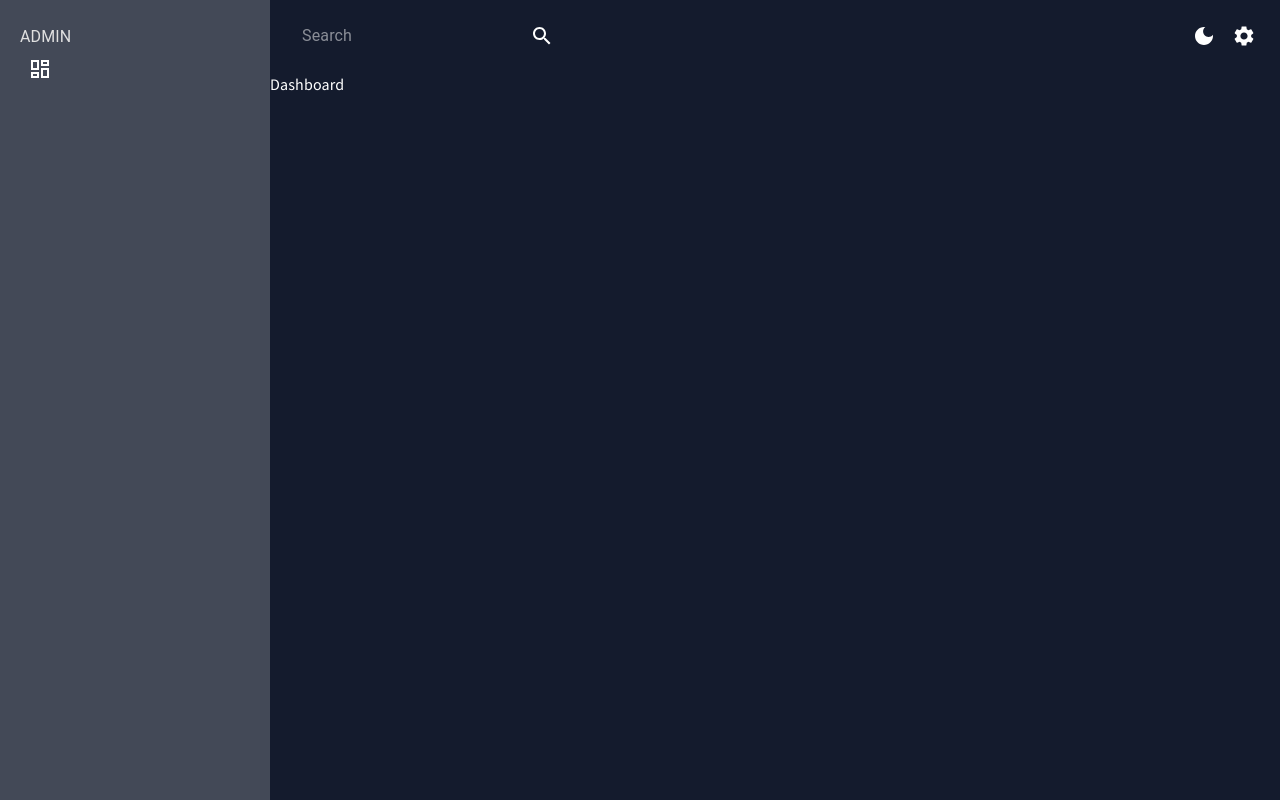
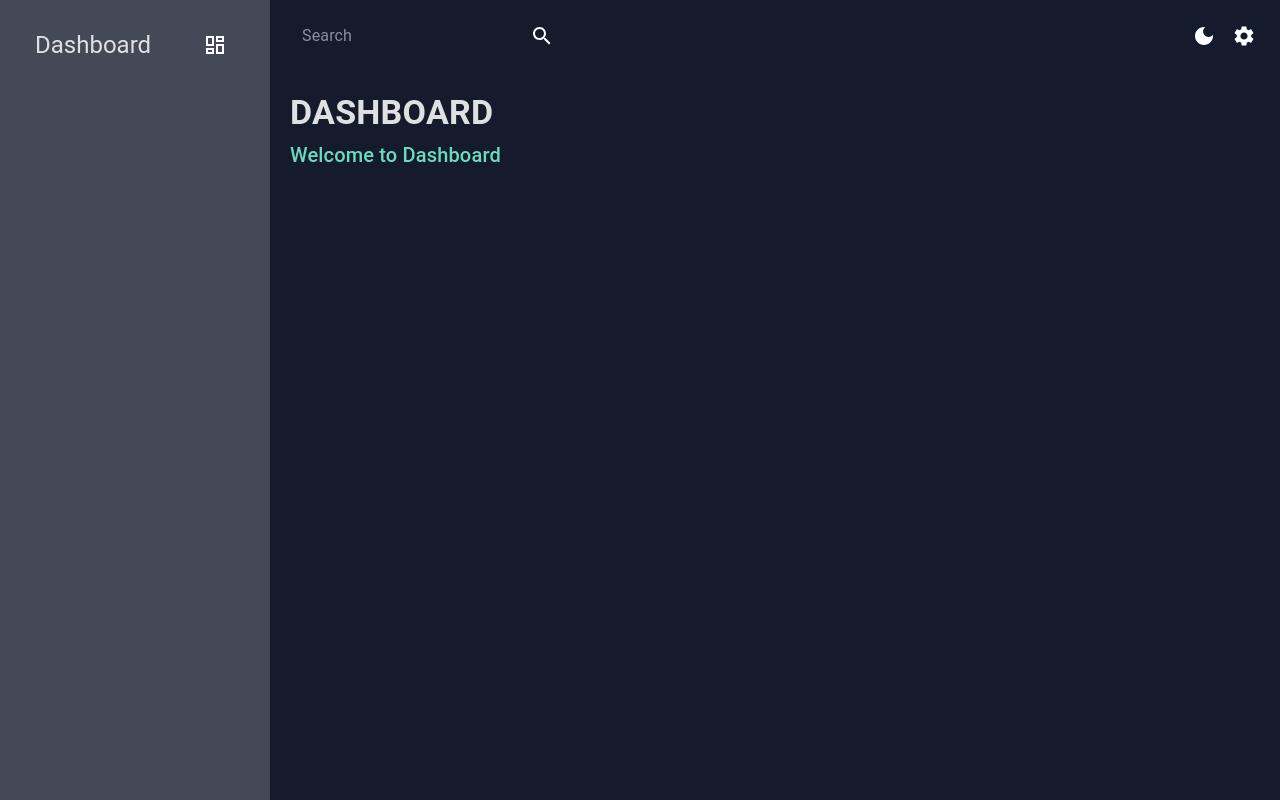
Before and after one commit to mas-fahmi/e-ticket-prototype, a React (Create React App) app in the folder frontend/: page / in a window 1280 px wide. Built offline with nearby package versions, Linux system fonts and the light colour scheme.

Commit message:
pagi pagi

```diff
--- /dev/null
+++ b/frontend/src/components/Header.jsx
@@ -0,0 +1,24 @@
+import { Typography, Box, useTheme } from "@mui/material";
+import { tokens } from "../theme";
+
+const Header = ({ title, subtitle }) => {
+  const theme = useTheme();
+  const colors = tokens(theme.palette.mode);
+  return (
+    <Box mb="30px">
+      <Typography
+        variant="h4"
+        color={colors.grey[100]}
+        fontWeight="bold"
+        sx={{ mb: "5px" }}
+      >
+        {title}
+      </Typography>
+      <Typography variant="h6" color={colors.greenAccent[400]}>
+        {subtitle}
+      </Typography>
+    </Box>
+  );
+};
+
+export default Header;
--- a/frontend/src/scenes/dashboard/index.jsx
+++ b/frontend/src/scenes/dashboard/index.jsx
@@ -1,5 +1,15 @@
+import { Box } from "@mui/material"
+import Header from "../../components/Header"
+
+
 const Dashboard = () => {
-    return <div>Dashboard</div>
+    return (
+        <Box m="20px">
+            <Box display="flex" justifyContent="space-between" alignItems="center">
+                <Header title="DASHBOARD" subtitle="Welcome to Dashboard"/>
+            </Box>
+        </Box>
+    )
 }
 
 export default Dashboard
--- a/frontend/src/scenes/global/Barside.jsx
+++ b/frontend/src/scenes/global/Barside.jsx
@@ -2,7 +2,7 @@
 import { ProSidebar, Menu, MenuItem } from "react-pro-sidebar";
 import { Box, IconButton, Typography, useTheme } from "@mui/material";
 import { Link } from "react-router-dom";
-import 'react-pro-sidebar/dist/css/styles.css';
+import "react-pro-sidebar/dist/css/styles.css";
 import { tokens } from "../../theme";
 import DashboardOutlinedIcon from "@mui/icons-material/DashboardOutlined";
 import ConfirmationNumberOutlinedIcon from "@mui/icons-material/ConfirmationNumberOutlined";
@@ -42,13 +42,16 @@
             icon={isCollapsed ? <DashboardOutlinedIcon /> : undefined}
             style={{ margin: "10px 0 20px 0", color: colors.grey[100] }}
           >
-            {!isCollapsed &&(
-              <Box>
-                <Typography>
-                  ADMIN
-                </Typography>
-                <IconButton>
-                  <DashboardOutlinedIcon/>
+            {!isCollapsed && (
+              <Box
+                display="flex"
+                justifyContent="space-between"
+                alignItems="center"
+                ml="15px"
+              >
+                <Typography variant="h5" color={colors.grey[100]}>Dashboard</Typography>
+                <IconButton onClick={() => setIsCollapsed(!isCollapsed)}>
+                  <DashboardOutlinedIcon />
                 </IconButton>
               </Box>
             )}
--- a/frontend/src/theme.js
+++ b/frontend/src/theme.js
@@ -161,7 +161,7 @@
             },
           }),
     },
-    typhography: {
+    Typography: {
       fontFamily: ["Source Sans Pro", "sans-serif"].join(","),
       fontsize: 12,
       h1: {
```
